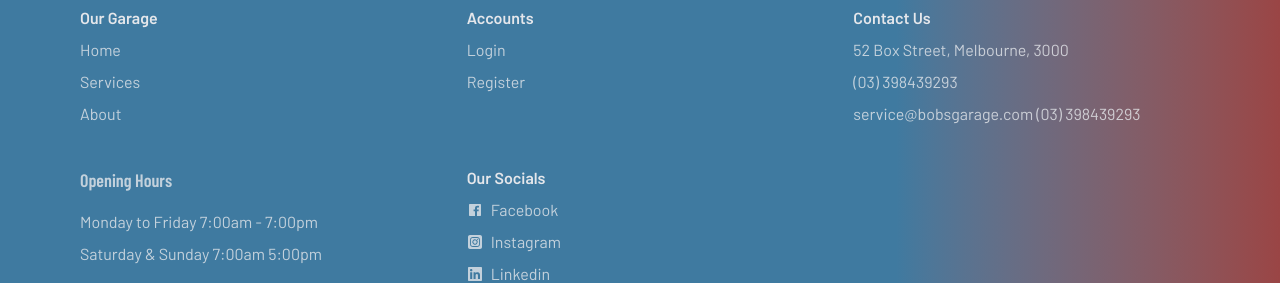
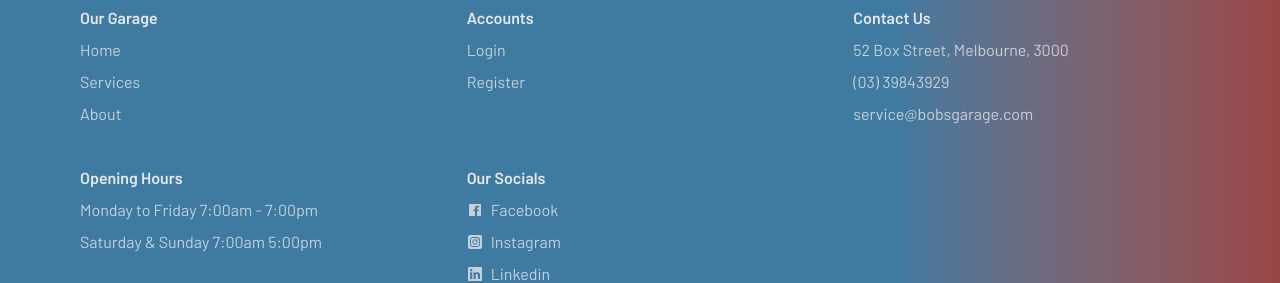
Before and after one commit to TalhahSanim/bobsGarageSystem, a React (Vite) app in the folder client/: page /login in a window 1280 px wide. Shown: the part 949-1232 px from the top of the page. Built offline with nearby package versions, Linux system fonts and the light colour scheme; no server answers.

Commit message:
fixed up footer links stye;s

```diff
--- a/client/src/components/layout/Footer.jsx
+++ b/client/src/components/layout/Footer.jsx
@@ -51,21 +51,22 @@ export default function Footer() {
             <span className="hover:text-white">
               52 Box Street, Melbourne, 3000
             </span>
-            <a href="tel:61398439293" className="hover:text-white">
-              (03) 398439293
+            <a href="tel:6139843929" className="hover:text-white">
+              (03) 39843929
             </a>
             <a
               href="mailto:service@bobsgarage.com"
               className="hover:text-white"
             >
-              {" "}
-              service@bobsgarage.com (03) 398439293
+              service@bobsgarage.com
             </a>
           </address>
         </div>
         {/* Opening Hours */}
         <div className="flex flex-col gap-2 text-on-footer/80">
-          <h2 className="mb-2 text-lg font-semibold">Opening Hours</h2>
+          <h2 className="font-sans text-base font-semibold text-on-footer">
+            Opening Hours
+          </h2>
           <p>Monday to Friday 7:00am - 7:00pm</p>
           <p>Saturday & Sunday 7:00am 5:00pm</p>
         </div>
```
